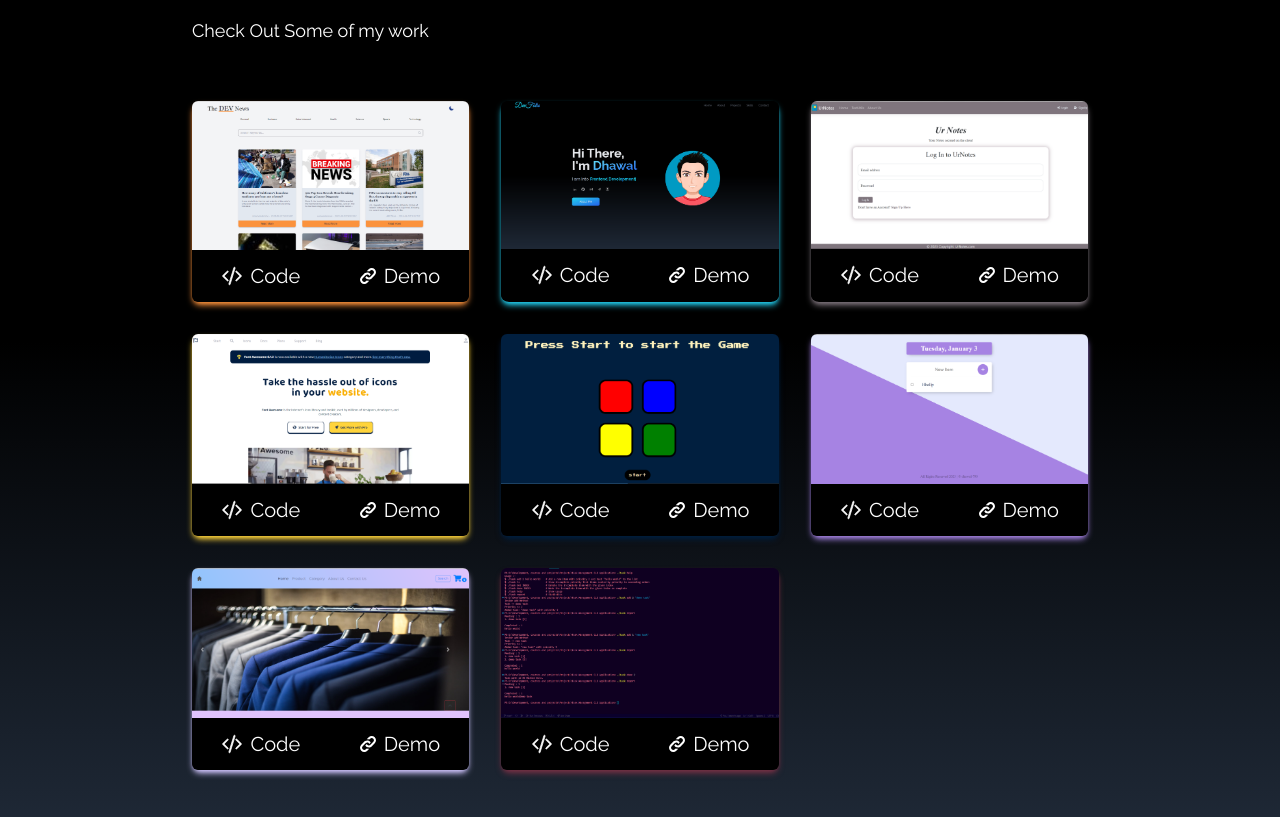
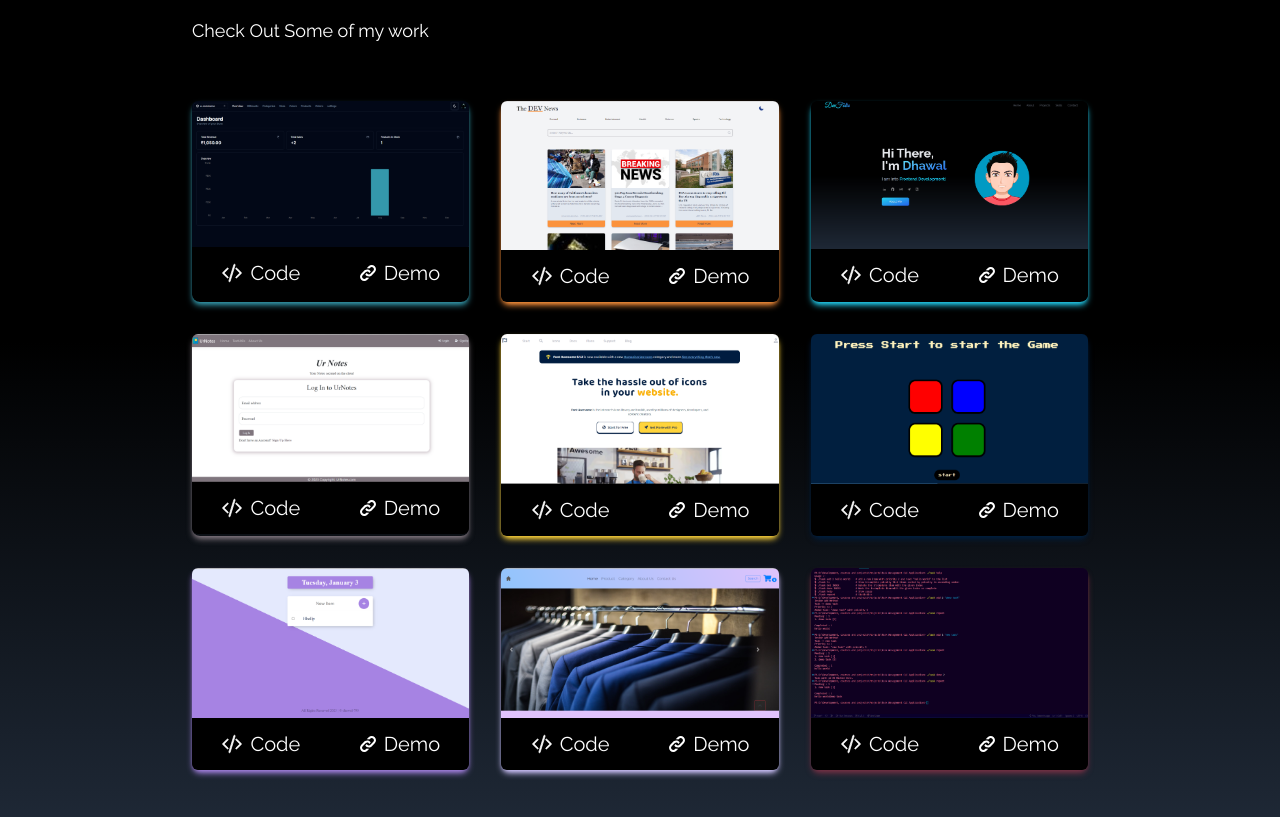
Before and after one commit to dhawal-793/DevFolio, a React (Vite) app: page / in a window 1280 px wide. Shown: the part 1881-2698 px from the top of the page. Built offline with nearby package versions, Linux system fonts and the light colour scheme.

Commit message:
Added Ecommerce Dashboard project

```diff
--- a/src/data/projects.js
+++ b/src/data/projects.js
@@ -3,6 +3,7 @@ import Dev_News from "../assets/Projects/Dev_News.png"
 import CLI_TMA from "../assets/Projects/CLI_TMA.png"
 import ECF from "../assets/Projects/ECF.png"
 import FAC from "../assets/Projects/FAC.png"
+import ECOMMERCE_DASHBOARD from "../assets/Projects/ECOMMERCE_DASHBOARD.png"
 import DevFolio from "../assets/Projects/DevFolio.png"
 import SIMON_GAME from "../assets/Projects/SIMON_GAME.png"
 import TODO_APP from "../assets/Projects/TODO_APP.png"
@@ -11,6 +12,30 @@ import TODO_APP from "../assets/Projects/TODO_APP.png"
 
 
 const projects = [
+    {
+        img: ECOMMERCE_DASHBOARD,
+        name: "Ecommerce_Dashboard",
+        demo: "https://ecommerce-dashboard-793.vercel.app/",
+        code: "https://github.com/dhawal-793/Ecommerce_Dashboard",
+        description: "All in One Dashboard for managing Ecommerce Stores, built with NextJS, ReactJs and shadcn-ui with prisma, typescript, planetScale, and clerkauth.",
+        style: {
+            shadow: "shadow-[#3498AB]",
+            cover: "from-[#3498AB]",
+            display: " hidden group-hover:flex"
+        }
+    },
+    // {
+    //     img: Dev_News,
+    //     name: "Dev_Store",
+    //     demo: "https://dev-store-793.vercel.app/",
+    //     code: "https://github.com/dhawal-793/Dev_Store",
+    //     description: "DevStore is an All in One E-Commerce Shopping website built with NextJs,",
+    //     style: {
+    //         shadow: "shadow-[#FB923C]",
+    //         cover: "from-[#FB923C]",
+    //         display: " hidden group-hover:flex"
+    //     }
+    // },
     {
         img: Dev_News,
         name: "Dev_News",
```
